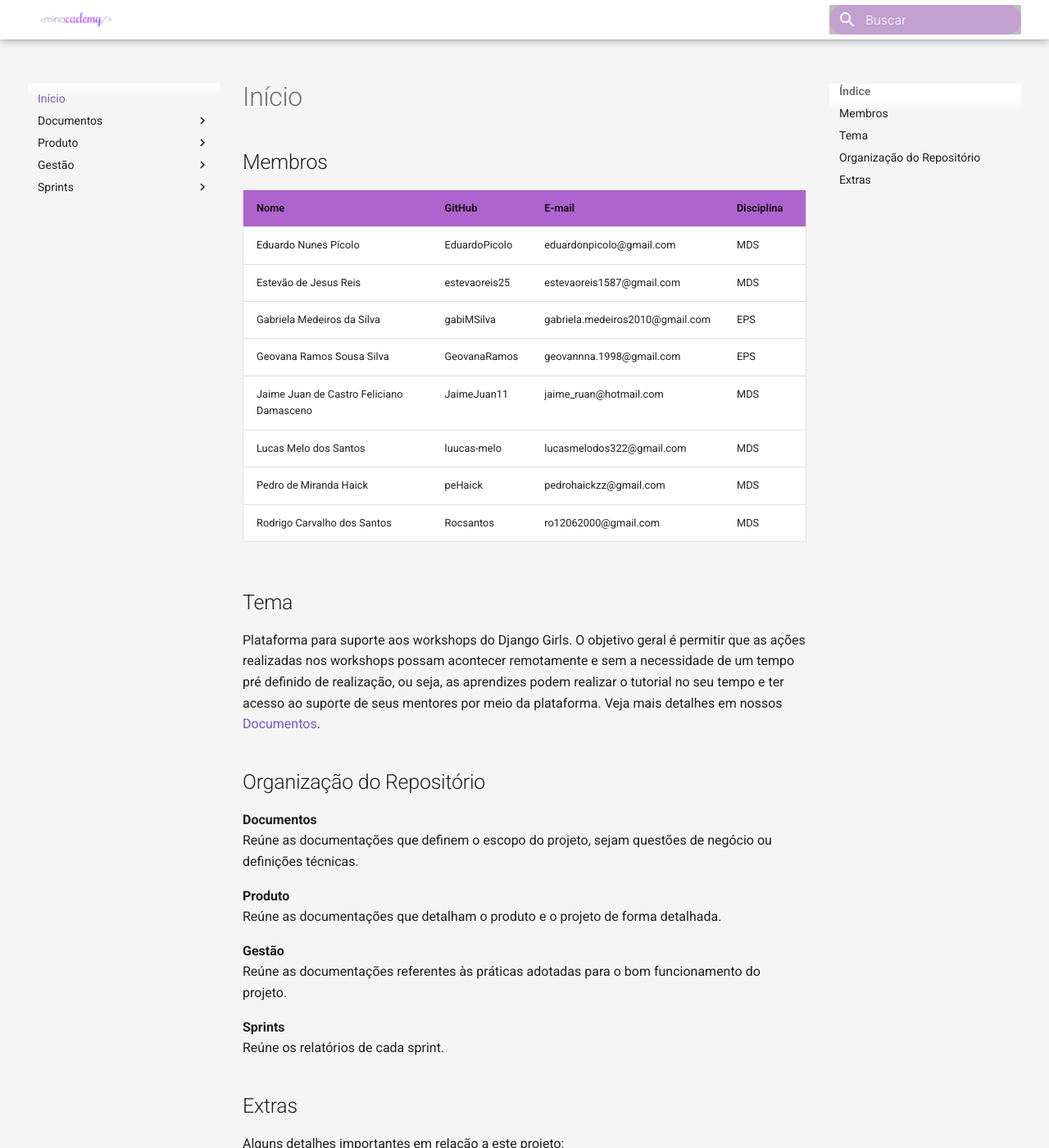
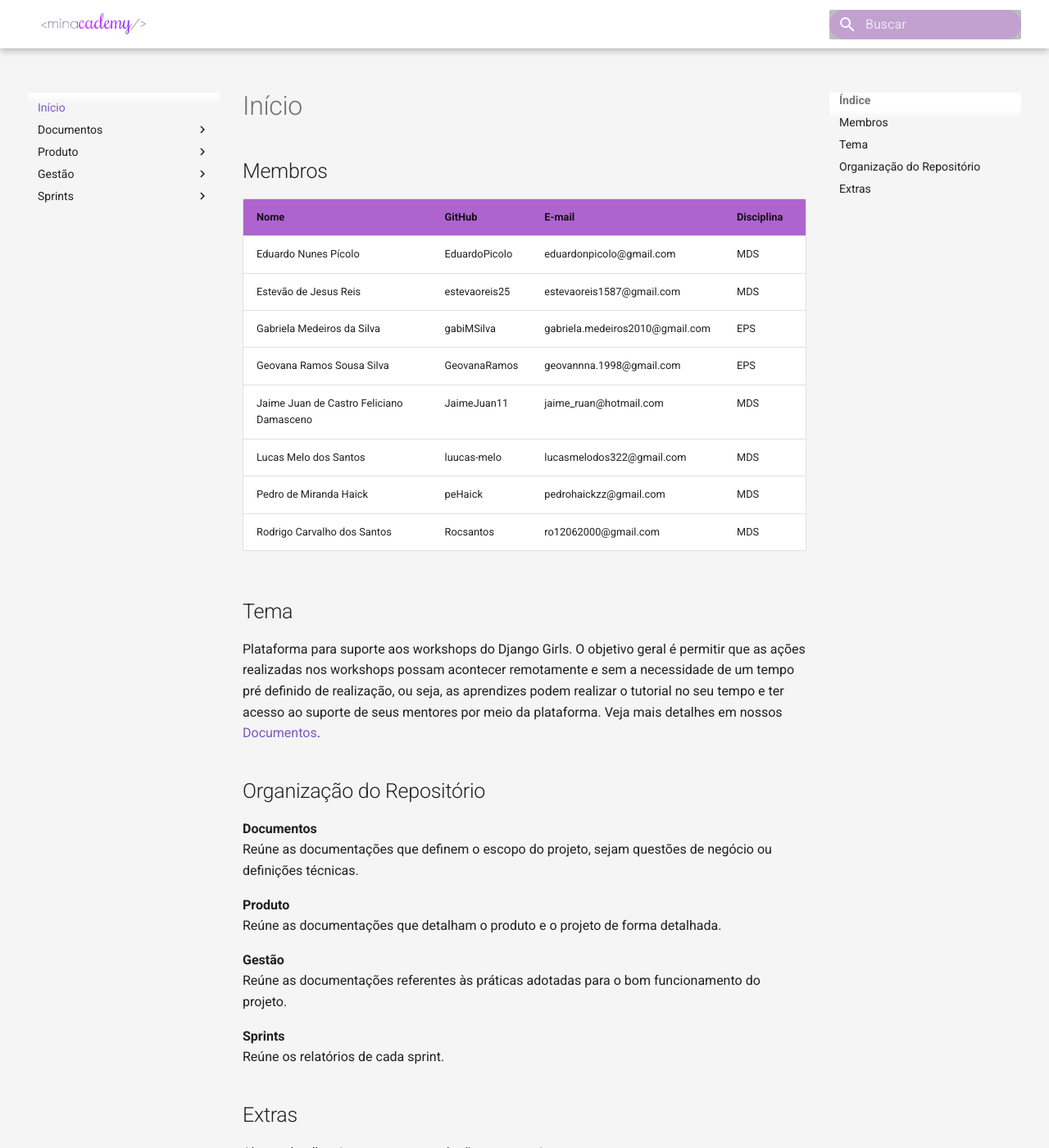
Before and after one commit to fga-eps-mds/2020.1-Minacademy-Wiki, an MkDocs documentation site: the page built from docs/index.md, in a window 1280 px wide and 1400 px high. Shown: the whole window at 82% size. Built offline with MkDocs 1.6.1 and Material for MkDocs 9.7.7, drawn with Linux system fonts in a browser that asks for light colours.

Commit message:
Corrigindo css da logo

```diff
--- a/docs/stylesheets/extra.css
+++ b/docs/stylesheets/extra.css
@@ -3,8 +3,8 @@
 }
 
 .md-logo img {
-    width: auto;
-    height: 40px;
+    width: auto !important;
+    height: 35px !important;
     margin: 0 !important;
 }
 
```
